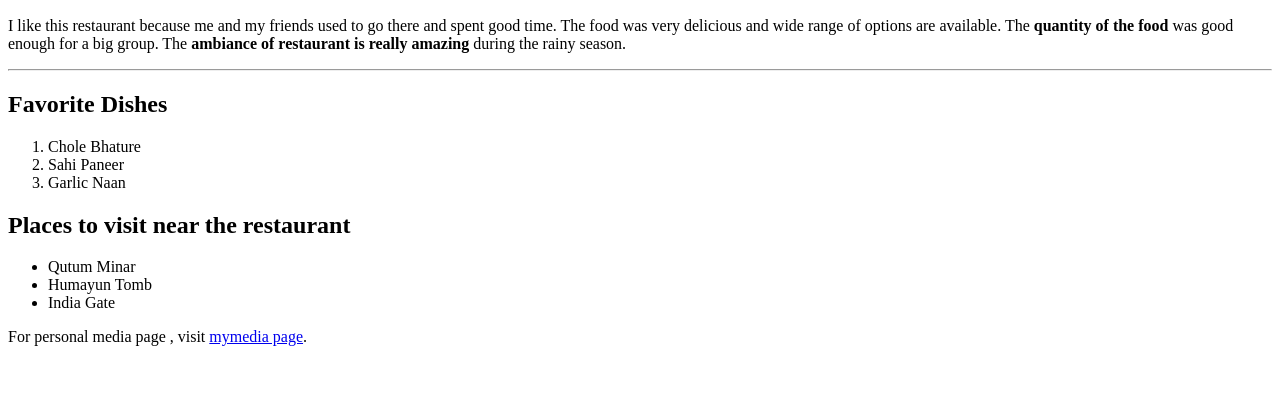
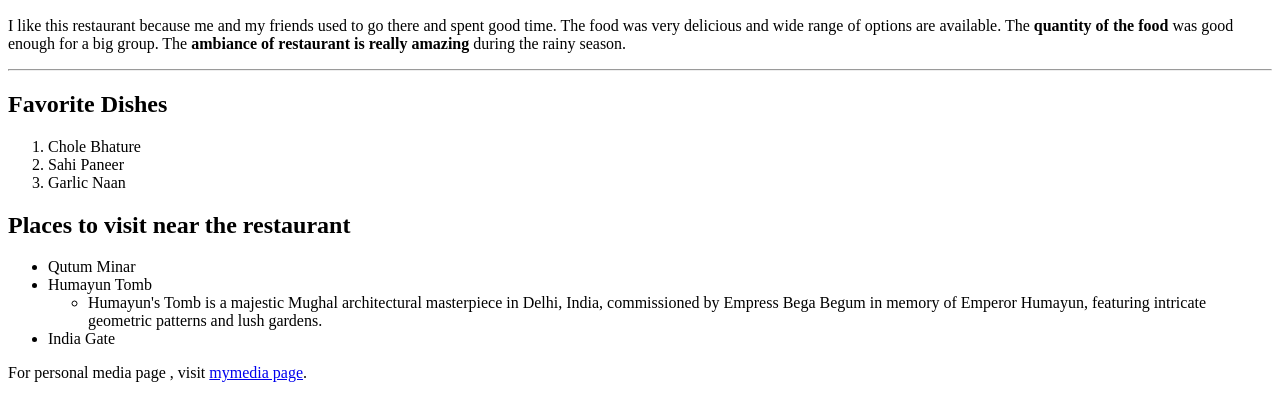
Before and after one commit to 44-563-Web-Apps-S24/44563-webapps-s24-assignment3-piyush-5651, a plain HTML site: page index.html in a window 1280 px wide. Shown: the part 110-530 px from the top of the page. Drawn offline with Linux system fonts and the light colour scheme.

Commit message:
new changes

```diff
--- a/index.html
+++ b/index.html
@@ -26,7 +26,10 @@
     <h2>Places to visit near the restaurant </h2>
     <ul>
         <li>Qutum Minar </li>
-        <li>Humayun Tomb </li>
+        <li>Humayun Tomb
+            <ul>
+              <li>Humayun's Tomb is a majestic Mughal architectural masterpiece in Delhi, India, commissioned by Empress Bega Begum in memory of Emperor Humayun, featuring intricate geometric patterns and lush gardens.</li>
+            </ul>
         <li>India Gate </li>
     </ul>
     <footer>
```
